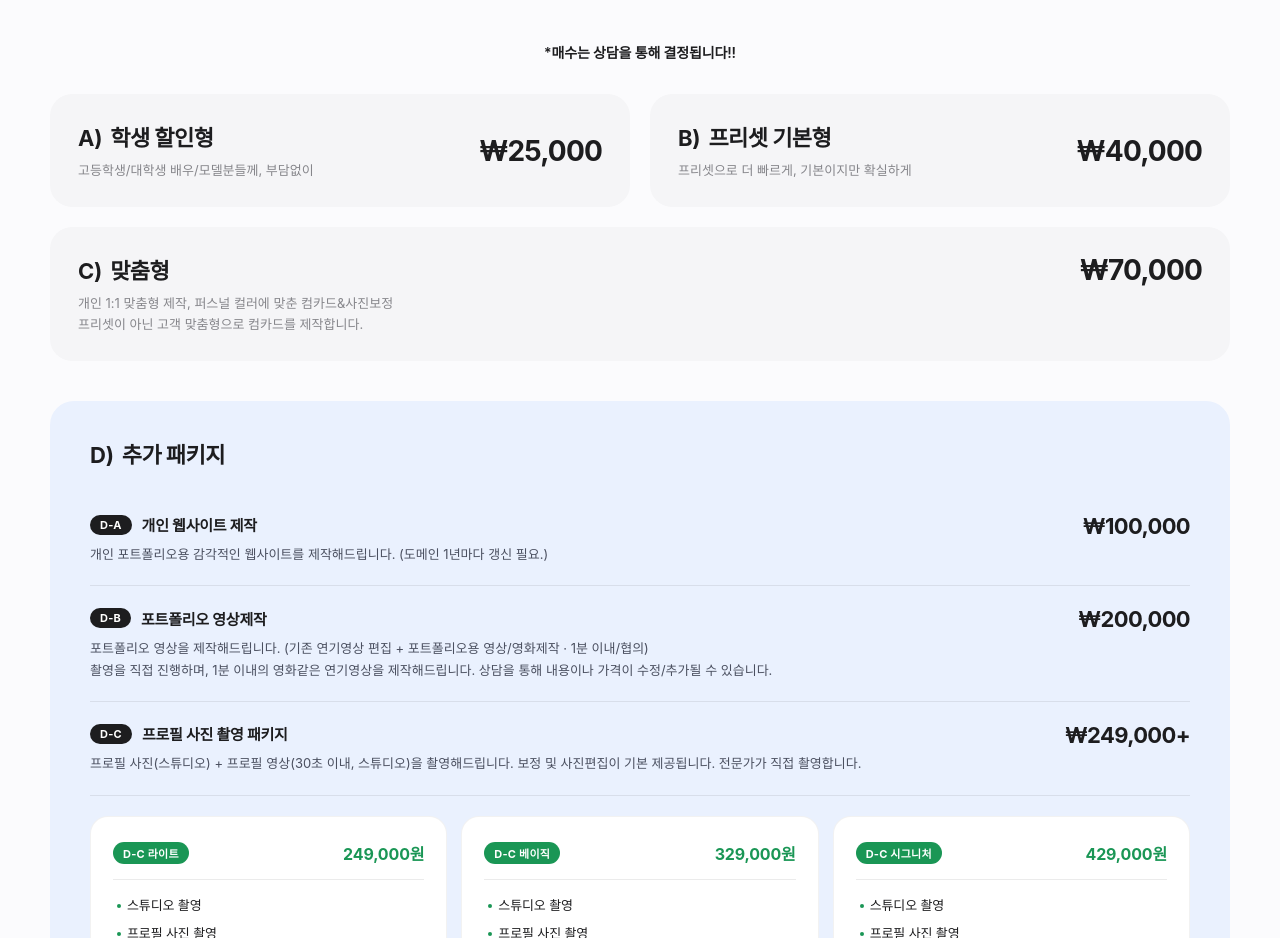
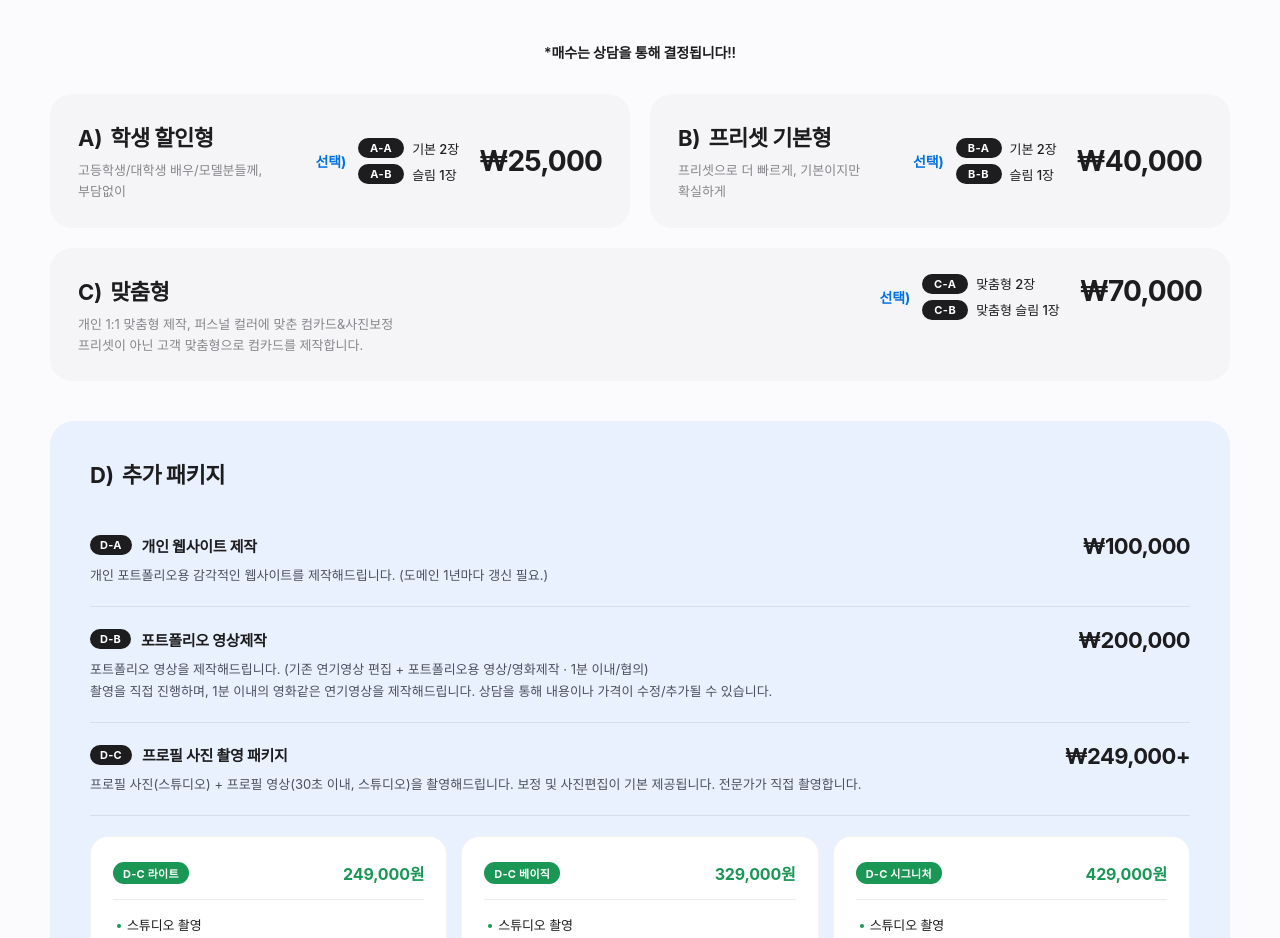
Before and after one commit to haexhanji/skr-site, a website built with Vite: page index.html in a window 1280 px wide. Shown: the part 1260-2198 px from the top of the page. Built offline with nearby package versions, Linux system fonts and the light colour scheme; files whose address does not match are found by name; a web font is replaced by a local one.

Commit message:
re-add A-A/A-B B-A/B-B C-A/C-B variant chips to home and pricing

```diff
--- a/index.html
+++ b/index.html
@@ -498,21 +498,24 @@
       margin: 8px 0 0; font-size: 13px; color: var(--muted); line-height: 1.6;
     }
 
-    .pc-variants { margin-top: 18px; display: flex; align-items: center; gap: 10px; flex-wrap: wrap; }
-    .pc-variants-label { font-size: 13px; color: var(--link); font-weight: 600; }
+    .pc-variants {
+      display: flex; align-items: center; gap: 12px;
+      flex-shrink: 0;
+    }
+    .pc-variants-label { font-size: 14px; color: var(--link); font-weight: 700; letter-spacing: -0.01em; }
+    .pc-chip-col { display: flex; flex-direction: column; gap: 6px; }
     .pc-chip {
-      display: inline-flex; align-items: center; gap: 6px;
-      background: #fff; border: 1px solid rgba(0,0,0,0.08);
-      border-radius: 999px;
-      padding: 4px 12px 4px 4px;
-      font-size: 12px; font-weight: 500; color: var(--ink);
+      display: inline-flex; align-items: center; gap: 8px;
+      font-size: 13px; font-weight: 500; color: var(--ink);
+      letter-spacing: -0.005em;
     }
     .pc-chip em {
       display: inline-flex; align-items: center; justify-content: center;
       background: #1d1d1f; color: #fff;
       font-style: normal; font-weight: 700; font-size: 11px;
-      padding: 3px 8px; border-radius: 999px;
-      letter-spacing: 0.02em;
+      padding: 3px 10px; border-radius: 999px;
+      letter-spacing: 0.04em;
+      min-width: 46px;
     }
 
     .pc-card-price {
@@ -916,6 +919,13 @@
             <h3><span class="pc-badge">A)</span> 학생 할인형</h3>
             <p class="pc-sub">고등학생/대학생 배우/모델분들께, 부담없이</p>
           </div>
+          <div class="pc-variants">
+            <span class="pc-variants-label">선택)</span>
+            <div class="pc-chip-col">
+              <span class="pc-chip"><em>A-A</em>기본 2장</span>
+              <span class="pc-chip"><em>A-B</em>슬림 1장</span>
+            </div>
+          </div>
           <div class="pc-card-price">₩25,000</div>
         </article>
 
@@ -924,6 +934,13 @@
           <div class="pc-card-main">
             <h3><span class="pc-badge">B)</span> 프리셋 기본형</h3>
             <p class="pc-sub">프리셋으로 더 빠르게, 기본이지만 확실하게</p>
+          </div>
+          <div class="pc-variants">
+            <span class="pc-variants-label">선택)</span>
+            <div class="pc-chip-col">
+              <span class="pc-chip"><em>B-A</em>기본 2장</span>
+              <span class="pc-chip"><em>B-B</em>슬림 1장</span>
+            </div>
           </div>
           <div class="pc-card-price">₩40,000</div>
         </article>
@@ -934,6 +951,13 @@
         <div class="pc-card-main">
           <h3><span class="pc-badge">C)</span> 맞춤형</h3>
           <p class="pc-sub">개인 1:1 맞춤형 제작, 퍼스널 컬러에 맞춘 컴카드&amp;사진보정<br/>프리셋이 아닌 고객 맞춤형으로 컴카드를 제작합니다.</p>
+        </div>
+        <div class="pc-variants">
+          <span class="pc-variants-label">선택)</span>
+          <div class="pc-chip-col">
+            <span class="pc-chip"><em>C-A</em>맞춤형 2장</span>
+            <span class="pc-chip"><em>C-B</em>맞춤형 슬림 1장</span>
+          </div>
         </div>
         <div class="pc-card-price">₩70,000</div>
       </article>
```
Also changed, not shown: pricing.html (+26 -0 lines).
